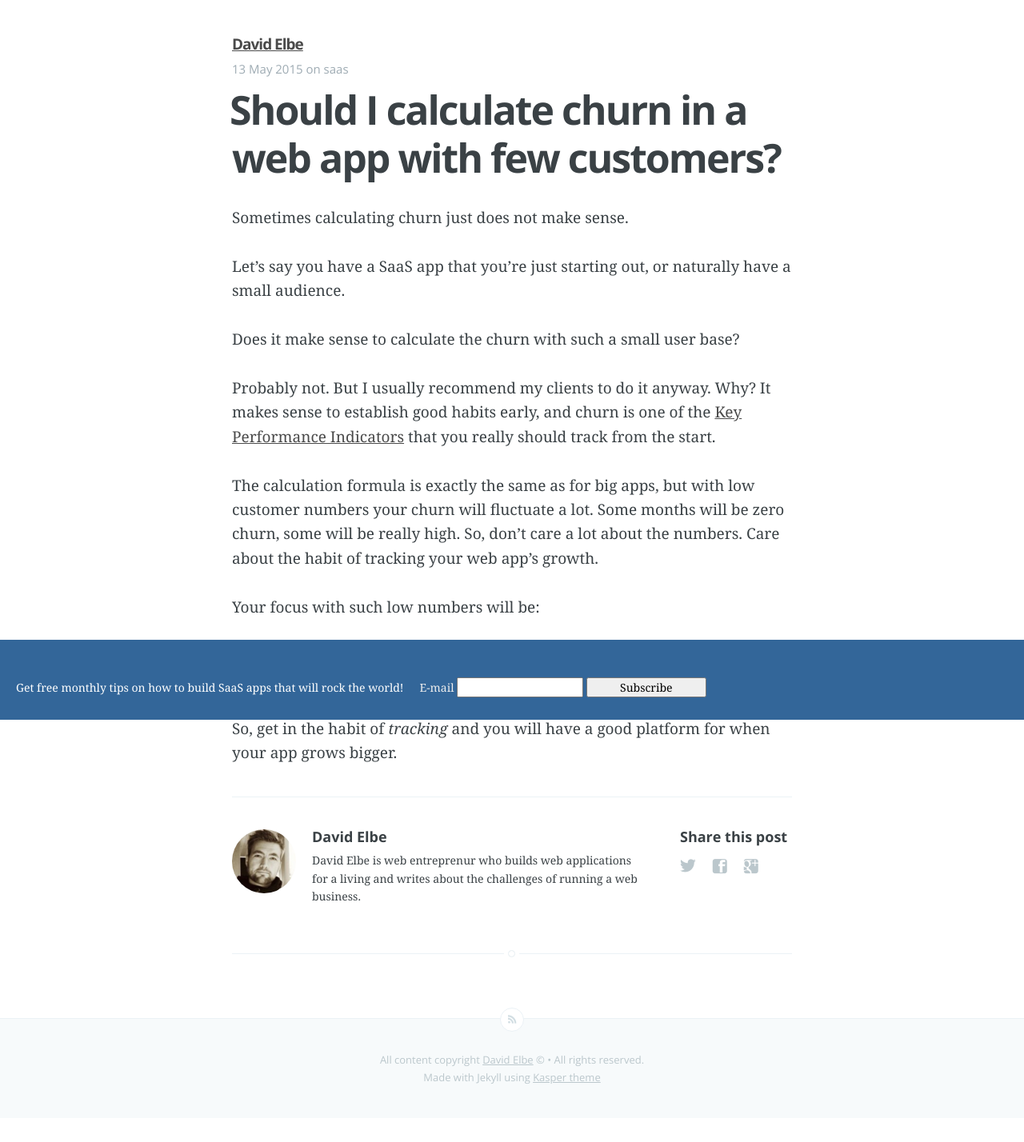
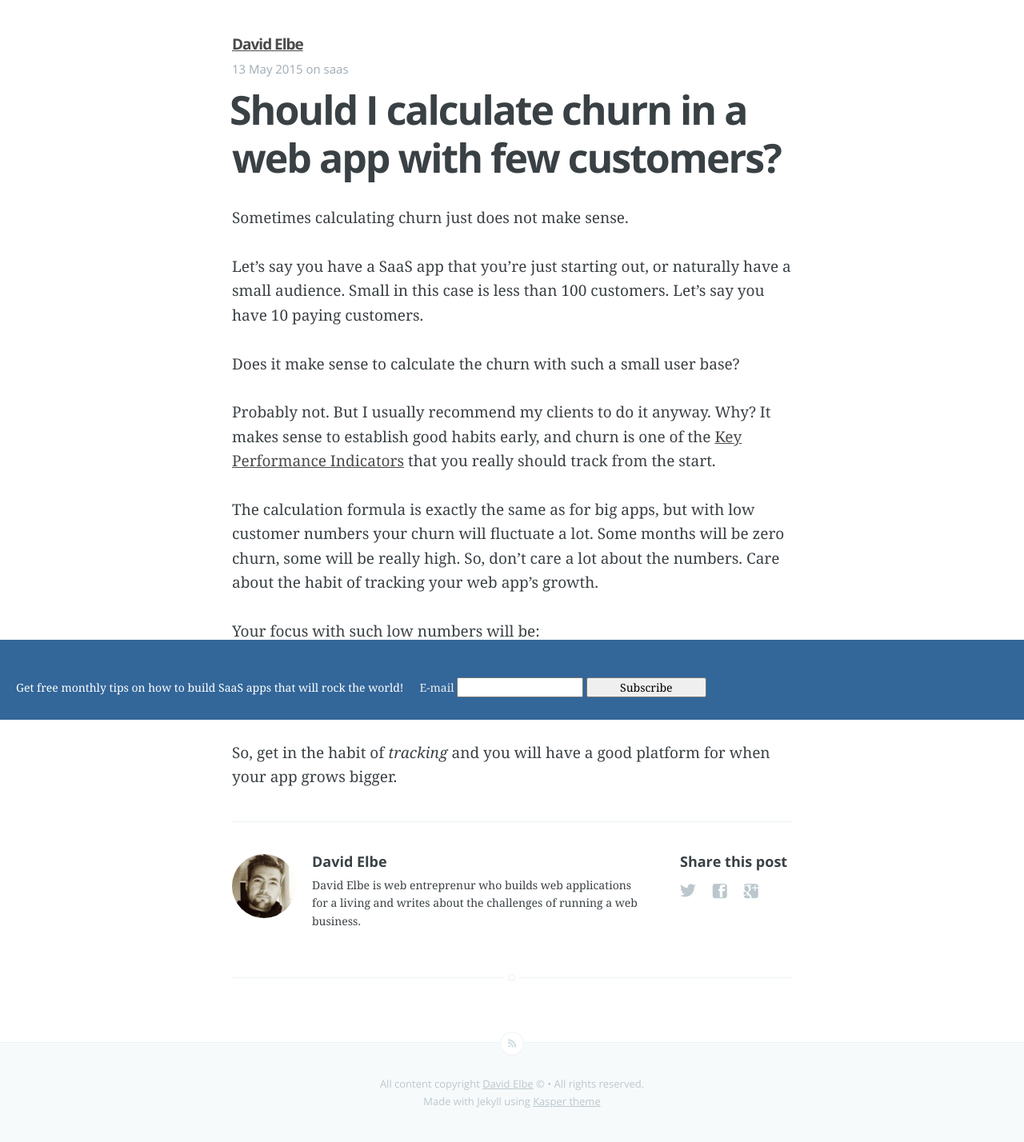
Before and after one commit to davidelbe/david.elbe.me, a Jekyll site: the page built from _posts/2015-05-13-should-i-calculate-churn-with-few-customers.md, in a window 1280 px wide. Shown: the whole page at 80% size. Built offline with Jekyll 4.4.1, drawn with Linux system fonts in a browser that asks for light colours; Markdown is read by kramdown in place of the engine named in the settings; comment, search, counter and statistics services are not loaded; before the commit the page ends 1398 px from its top, so only the background shows below that.

Commit message:
Add two paragraphs to churn for few customers

```diff
--- a/_posts/2015-05-13-should-i-calculate-churn-with-few-customers.md
+++ b/_posts/2015-05-13-should-i-calculate-churn-with-few-customers.md
@@ -9,7 +9,7 @@ categories: saas
 Sometimes calculating churn just does not make sense.
 
 Let's say you have a SaaS app that you're just starting out, or naturally
-have a small audience.
+have a small audience. Small in this case is less than 100 customers. Let's say you have 10 paying customers.
 
 Does it make sense to calculate the churn with such a small user base?
 
```
